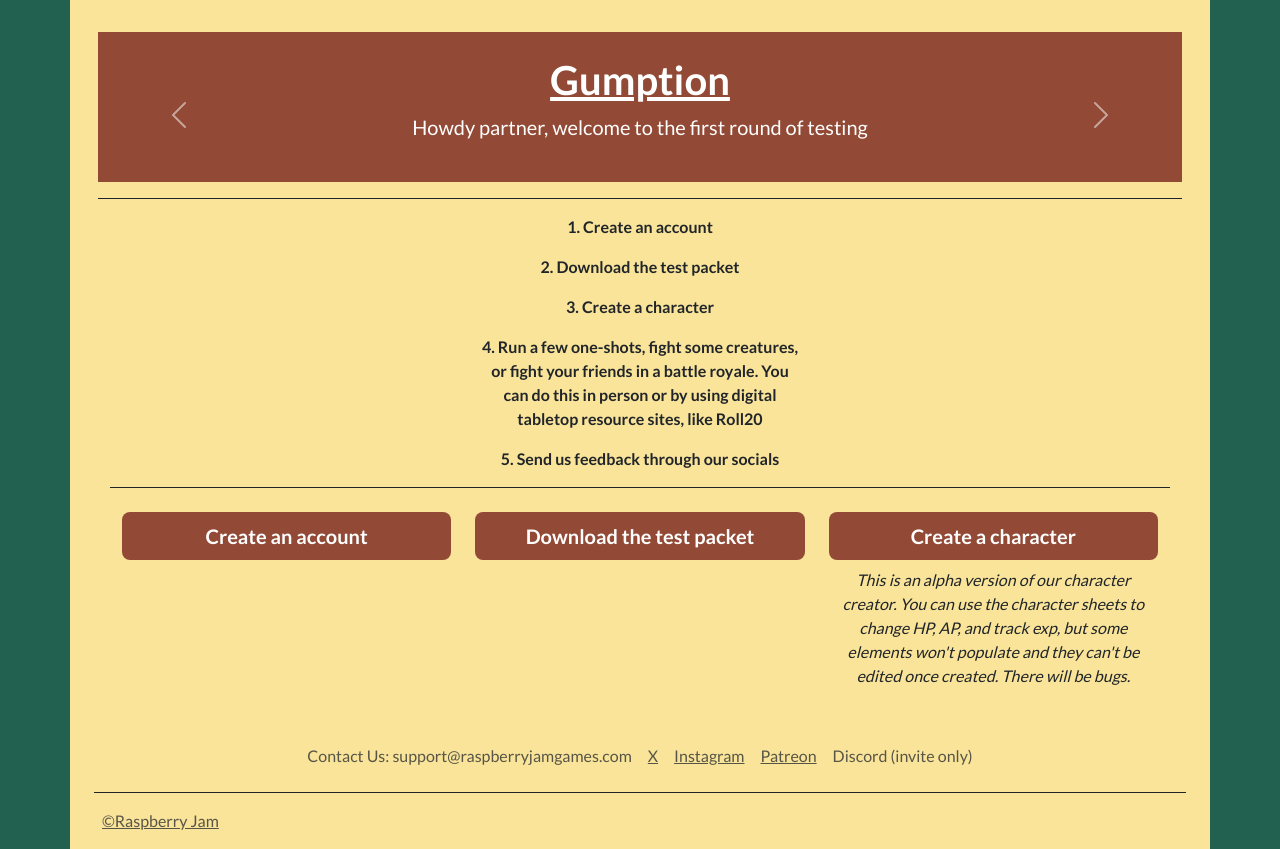
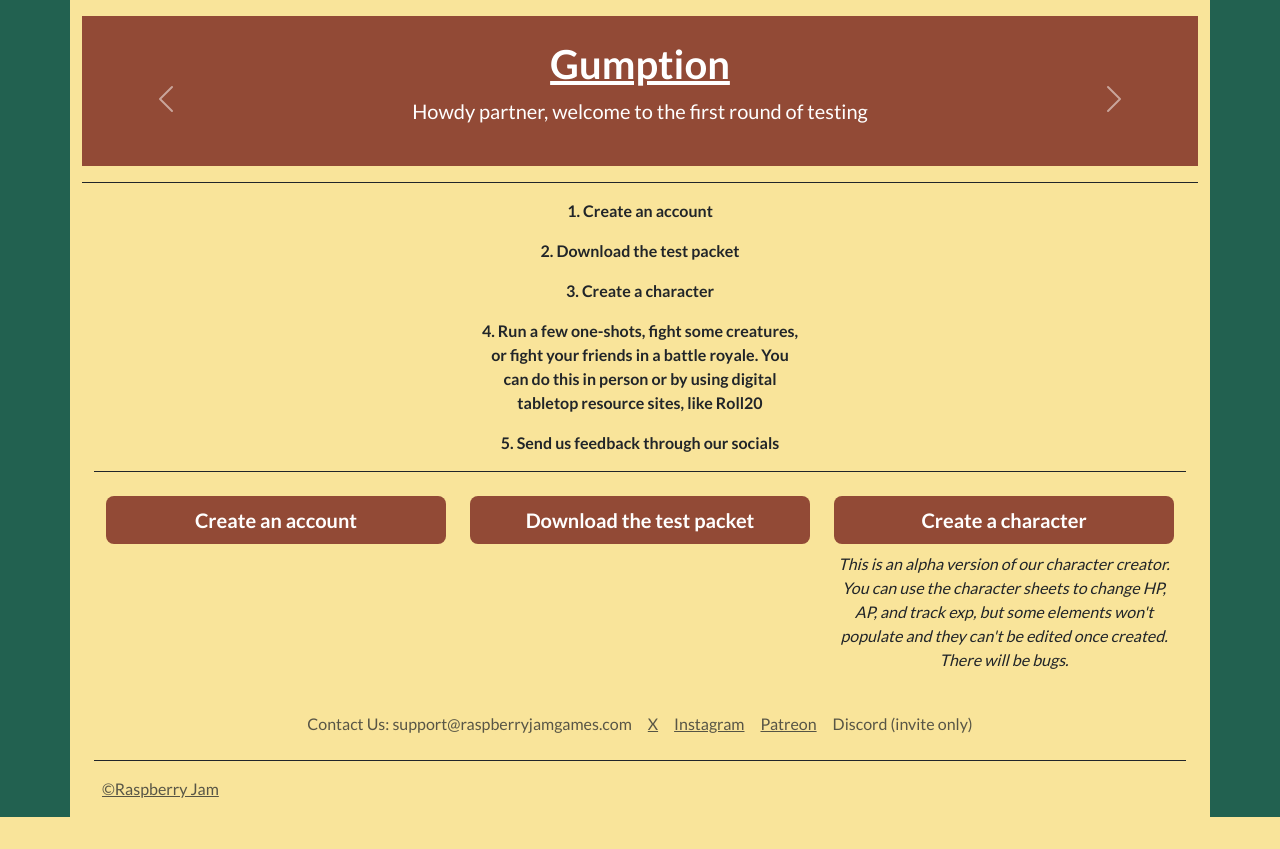
Before and after one commit to grantNixon/WWTTRPG, a Django app: page /home_page/ in a window 1280 px wide. Shown: the part 56-905 px from the top of the page. After the commit the page ends 873 px from the top, so only its background shows below. Run offline with Django 5.2, Linux system fonts and the light colour scheme.

Commit message:
Updated home page

```diff
--- a/WTTRPG/home_page/templates/home_page/homepage.html
+++ b/WTTRPG/home_page/templates/home_page/homepage.html
@@ -4,7 +4,7 @@
 
 <body class="d-flex flex-column min-vh-100" style="background-color: #226150;">
       <div style="background-color: #F9E49A;" class="container d-flex flex-column min-vh-100">
-        <div class="p-3 bg-body-tertiary-dark rounded-3 text-center">
+        <div class="bg-body-tertiary-dark rounded-3 text-center">
 
           <!-- Jumbotron -->
           <div id="myCarousel" class="carousel slide mb-6" data-bs-ride="carousel">
```
